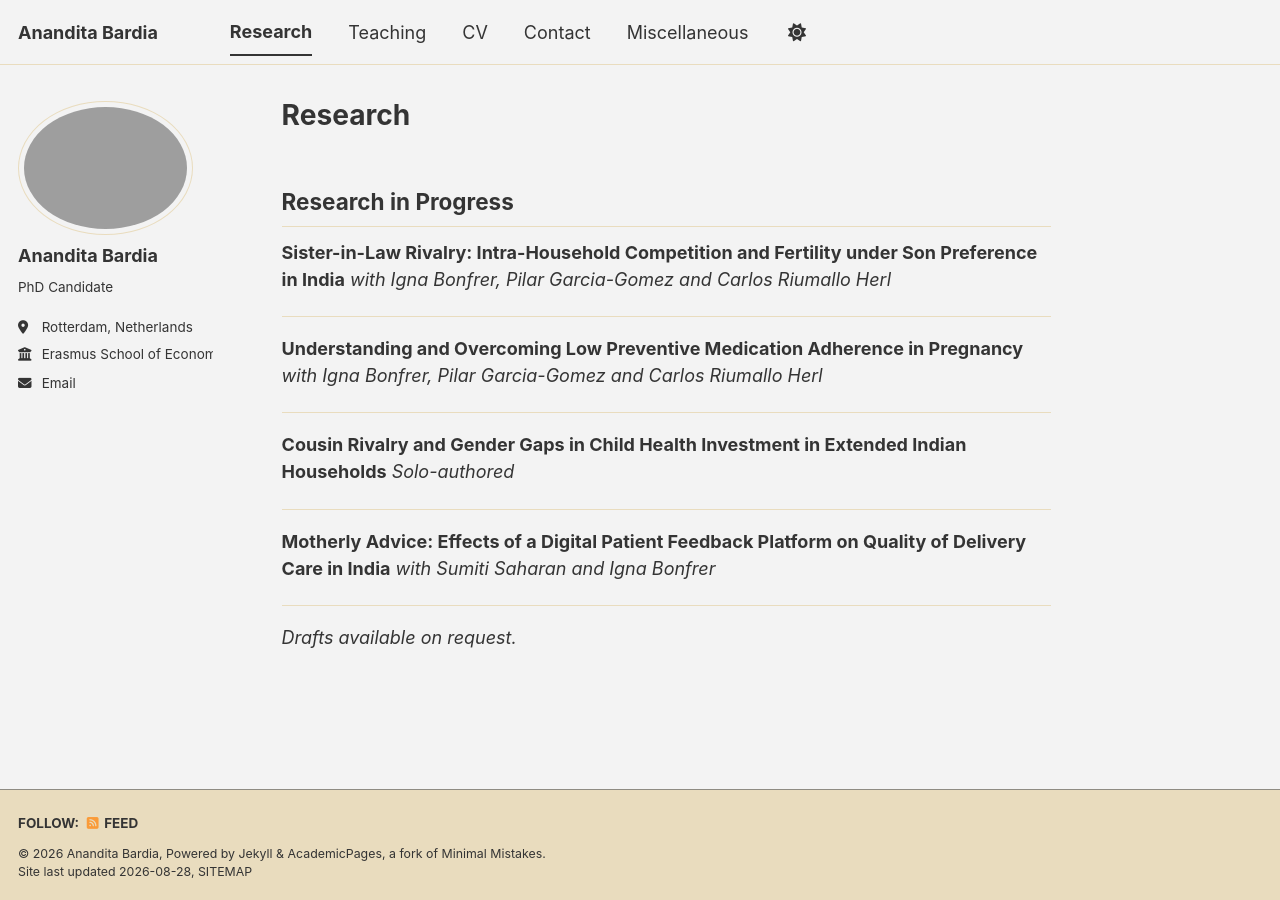
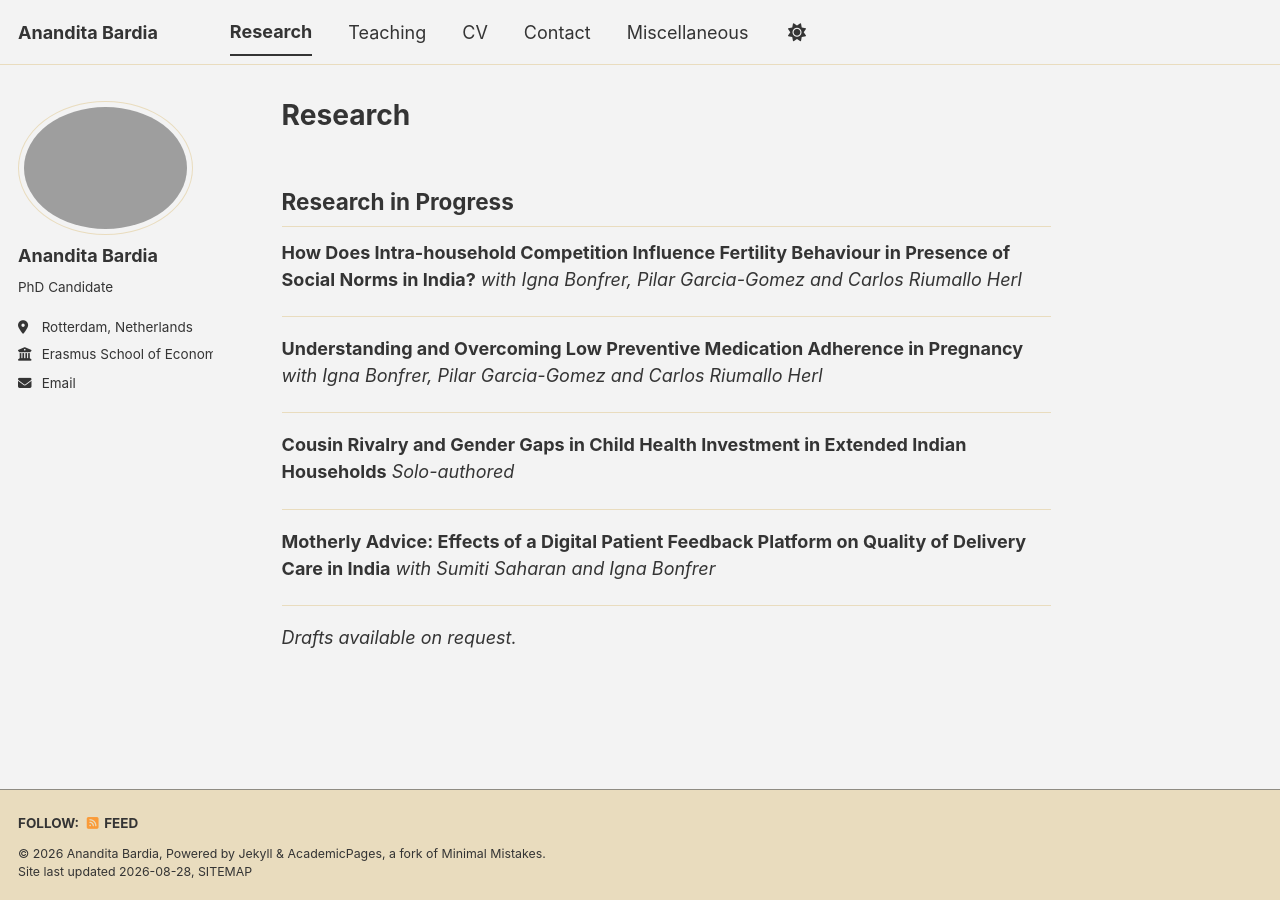
Before and after one commit to ananditabardia/ananditabardia.github.io, a Jekyll site: the page built from _pages/research.md, in a window 1280 px wide. Built offline with Jekyll 4.4.1, drawn with Linux system fonts in a browser that asks for light colours; a script bundle is joined from its source files by our own code; library files that are not in the unit come from our copies.

Commit message:
Update research.md

```diff
--- a/_pages/research.md
+++ b/_pages/research.md
@@ -8,7 +8,7 @@ author_profile: true
 ## Research in Progress
 
 
-**Sister-in-Law Rivalry: Intra-Household Competition and Fertility under Son Preference in India**
+**How Does Intra-household Competition Influence Fertility Behaviour in Presence of Social Norms in India?**
 *with Igna Bonfrer, Pilar Garcia-Gomez and Carlos Riumallo Herl*
 
 ---
```
